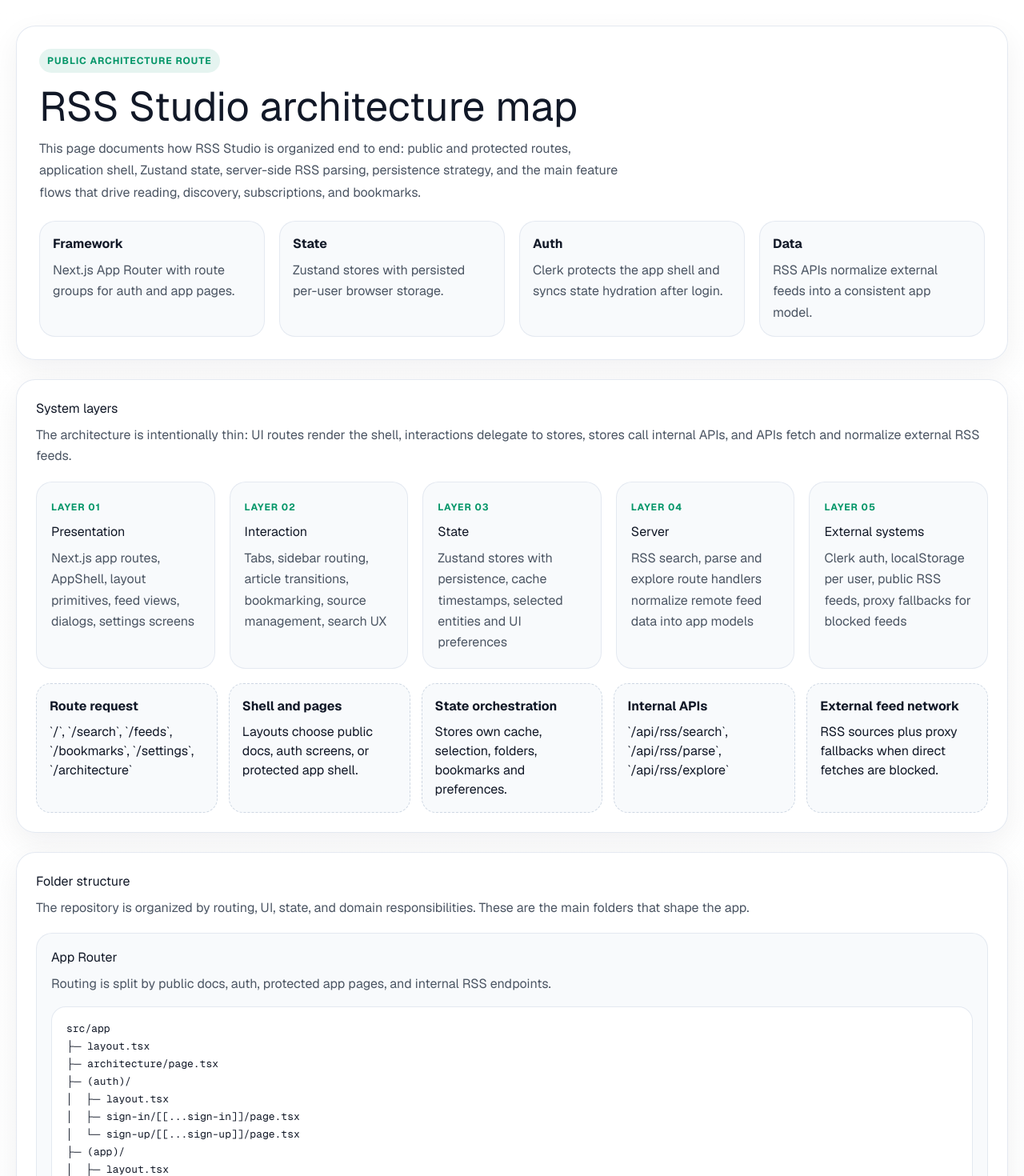
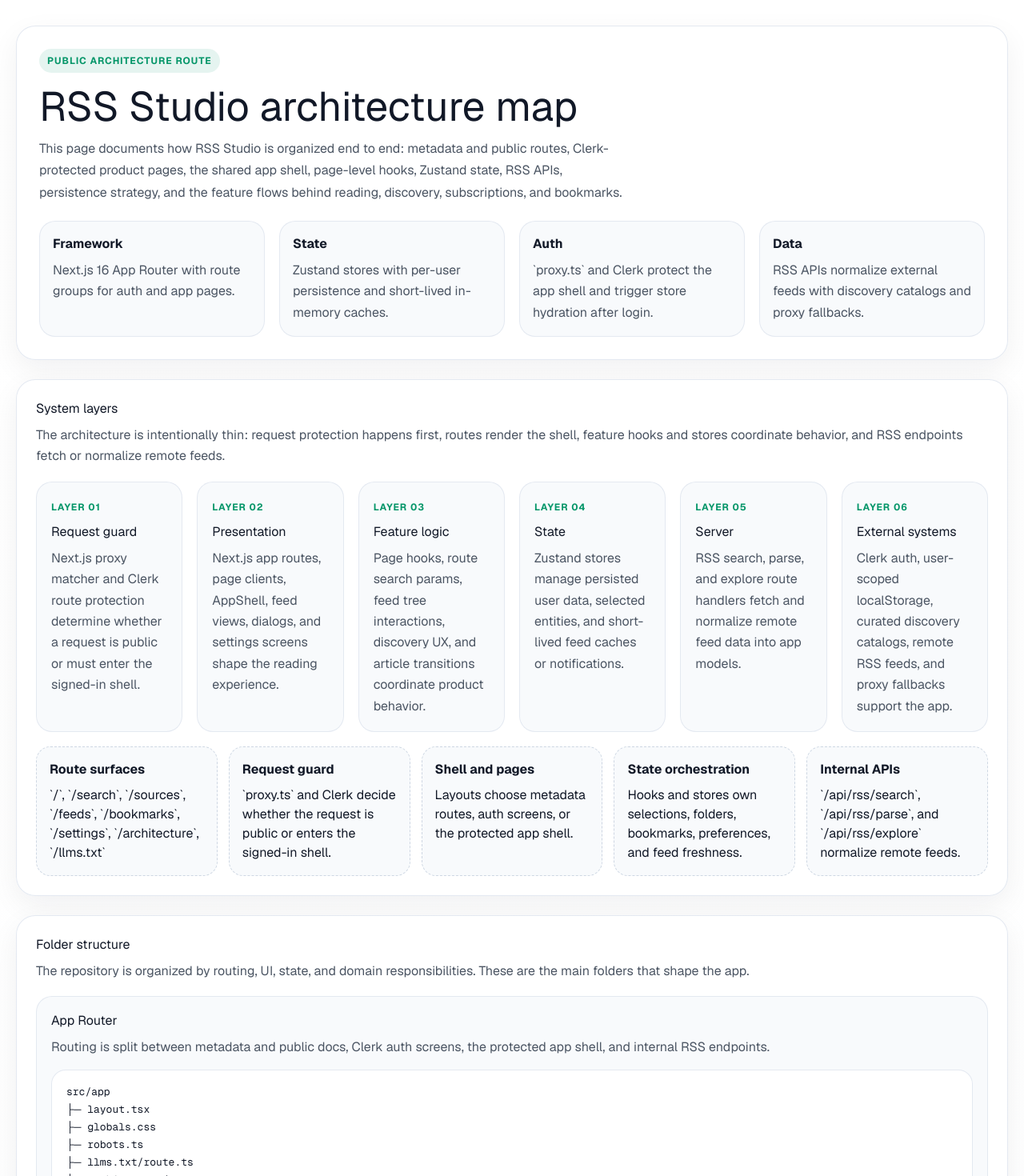
Before and after one commit to SupratikRulz/rss-studio, a Next.js app: page /architecture in a window 1280 px wide. Shown: the top 1470 px of the page at 80% size. Built offline with nearby package versions, Linux system fonts and the light colour scheme; no server answers.

Commit message:
Update readme and architecture file

```diff
--- a/src/app/architecture/page.tsx
+++ b/src/app/architecture/page.tsx
@@ -11,9 +11,13 @@
 const folderStructureSections = [
   {
     title: "App Router",
-    description: "Routing is split by public docs, auth, protected app pages, and internal RSS endpoints.",
+    description:
+      "Routing is split between metadata and public docs, Clerk auth screens, the protected app shell, and internal RSS endpoints.",
     tree: `src/app
 ├─ layout.tsx
+├─ globals.css
+├─ robots.ts
+├─ llms.txt/route.ts
 ├─ architecture/page.tsx
 ├─ (auth)/
 │  ├─ layout.tsx
@@ -34,8 +38,9 @@
    └─ explore/route.ts`,
   },
   {
-    title: "UI Components",
-    description: "The UI layer is grouped by feature area and shell primitives instead of a single generic components bucket.",
+    title: "Feature UI",
+    description:
+      "UI code is organized by shell primitives, reusable feed views, and page-specific component groups instead of a single flat components folder.",
     tree: `src/components
 ├─ layout/
 │  ├─ app-shell.tsx
@@ -43,6 +48,13 @@
 │  ├─ mobile-nav.tsx
 │  ├─ theme-provider.tsx
 │  └─ auth-sync.tsx
+├─ pages/
+│  ├─ today/
+│  ├─ search/
+│  ├─ feeds/
+│  ├─ sources/
+│  ├─ settings/
+│  └─ article/
 ├─ feed/
 │  ├─ feed-list.tsx
 │  ├─ feed-card.tsx
@@ -51,9 +63,12 @@
 │  ├─ feed-title-view.tsx
 │  ├─ bookmark-button.tsx
 │  └─ share-buttons.tsx
+├─ feeds/
+│  └─ feed-tree.tsx
 ├─ sources/
 │  └─ add-feed-dialog.tsx
 └─ ui/
+   ├─ native-select.tsx
    ├─ tabs.tsx
    ├─ dialog.tsx
    ├─ toast.tsx
@@ -62,7 +77,8 @@
   },
   {
     title: "State And Domain",
-    description: "State, helpers, and type definitions are isolated so business logic stays out of the page files.",
+    description:
+      "Business rules live in stores, page hooks, and lib helpers so route files stay thin and mostly compose feature clients.",
     tree: `src
 ├─ stores/
 │  ├─ feed-store.ts
@@ -70,14 +86,21 @@
 │  ├─ settings-store.ts
 │  └─ toast-store.ts
 ├─ hooks/
+│  ├─ pages/
+│  │  ├─ article/
+│  │  ├─ feeds/
+│  │  ├─ search/
+│  │  └─ today/
 │  └─ use-article-transition.ts
 ├─ lib/
+│  ├─ constants.ts
+│  ├─ discover-sources.ts
+│  ├─ schemas.ts
+│  ├─ seo.ts
 │  ├─ types.ts
-│  ├─ constants.ts
-│  ├─ schemas.ts
 │  ├─ utils.ts
 │  ├─ user-storage.ts
-│  └─ discover-sources.ts
+│  └─ ...
 └─ proxy.ts`,
   },
 ];
@@ -85,23 +108,27 @@
 const stateStores = [
   {
     name: "feed-store",
-    owns: "sources, folders, feedItems, exploreFeedItems, selectedArticle, source feed cache",
-    behavior: "Persists user data and caches feed fetches for 5 minutes before refreshing",
+    owns: "sources, folders, Today feed items, Explore feed items, selected source, selected article, source cache",
+    behavior:
+      "Persists subscriptions, folders, and the selected article while keeping 5-minute feed caches and loading flags in memory.",
   },
   {
     name: "bookmark-store",
     owns: "bookmarks keyed by generated ids",
-    behavior: "Persists bookmarks per user and prevents duplicate saves by article link",
+    behavior:
+      "Persists article snapshots per user and prevents duplicate saves by article link.",
   },
   {
     name: "settings-store",
     owns: "theme, readingFontSize, feedView",
-    behavior: "Persists reading preferences per user and clamps font size to safe bounds",
+    behavior:
+      "Persists reading preferences per user, supports light/dark/system themes, and clamps font size between 12 and 48.",
   },
   {
     name: "toast-store",
     owns: "temporary notifications",
-    behavior: "Creates short-lived status and error messages for failed feed operations",
+    behavior:
+      "Lives only in memory and auto-dismisses short-lived status or error messages after 4.5 seconds.",
   },
 ];
 
@@ -191,9 +218,9 @@
       "User presentation preferences such as theme, reading font size, and preferred feed layout.",
     sample: `{
   "state": {
-    "theme": "light",
+    "theme": "system",
     "readingFontSize": 16,
-    "feedView": "magazine"
+    "feedView": "cards"
   },
   "version": 0
 }`,
@@ -221,37 +248,37 @@
   {
     title: "1. App bootstrap and protection",
     steps: [
-      "Clerk middleware protects every route except `/sign-in`, `/sign-up`, and `/architecture`.",
+      "`src/proxy.ts` allows `/sign-in`, `/sign-up`, and `/architecture`, then protects everything else with Clerk.",
       "Root layout mounts `ClerkProvider` and `ThemeProvider` for all routes.",
       "Protected pages enter `src/app/(app)/layout.tsx`, which renders `AuthSync` and `AppShell`.",
-      "Auth sync migrates old local storage keys, sets the current user id, then rehydrates Zustand stores.",
+      "`AuthSync` migrates old storage keys, sets the current user id, then rehydrates feed, bookmark, and settings stores.",
     ],
   },
   {
     title: "2. Today and Explore feeds",
     steps: [
-      "Home page reads the selected tab from the URL so navigation state survives article back navigation.",
-      "The `me` tab pulls subscribed source urls from `feed-store` and calls `POST /api/rss/parse` for each source.",
-      "The `explore` tab calls `GET /api/rss/explore`, which aggregates curated public feeds from constants.",
-      "Responses are normalized to `FeedItem[]`, sorted by publish date and cached in Zustand.",
+      "The Today page reads the selected tab from the URL via `useTodayTab`, so navigation survives article back navigation.",
+      "The `me` tab loads subscribed sources from `feed-store` and calls `POST /api/rss/parse` for each one.",
+      "The `explore` tab lazily calls `GET /api/rss/explore`, which aggregates curated feeds from `constants.ts`.",
+      "Both flows end in shared `FeedList` rendering, with fresh results written back into `feed-store`.",
     ],
   },
   {
     title: "3. Search and subscribe flow",
     steps: [
       "Search page sends a query to `POST /api/rss/search`.",
-      "If the query looks like a URL, the API tries the url directly, then common feed paths, then parses recent items.",
-      "If the query is keyword-based, the API searches the curated discovery catalog.",
-      "Adding a source updates `feed-store`, invalidates the subscribed feed cache and shows the new source in the shell.",
+      "If the query looks like a URL, the API tries that URL directly, then probes common feed paths on the same origin.",
+      "If the query is keyword-based, the API searches the curated discovery catalog in `discover-sources.ts`.",
+      "Adding a source updates `feed-store`, resets feed freshness, and makes the source available in the shell and feeds views.",
     ],
   },
   {
     title: "4. Source and article reading flow",
     steps: [
-      "Selecting a source in navigation triggers `fetchSourceFeed(sourceId)` in `feed-store`.",
+      "Selecting a source in navigation pushes to `/feeds?source=...` and triggers `fetchSourceFeed(sourceId)` in `feed-store`.",
       "That request reuses a per-source cache when still fresh, otherwise re-fetches through `/api/rss/parse`.",
       "Selecting an article stores it in `selectedArticle` and navigates to `/article/[id]`.",
-      "Article page reads the stored item, renders the content, and allows sharing or bookmarking.",
+      "Article page reads the stored item, renders the content, and falls back to an article-not-found screen if the state was lost on refresh.",
     ],
   },
   {
@@ -259,7 +286,7 @@
     steps: [
       "Bookmark actions call `bookmark-store`, which saves or removes entries in user-scoped storage.",
       "Settings page updates theme, font size and feed view through `settings-store`.",
-      "Feed list components branch on `feedView` to render magazine, card, article or title-only layouts.",
+      "Feed list components branch on `feedView` to render `magazine`, `cards`, `article`, or `titleOnly` layouts.",
       "Toast messages surface partial feed failures without blocking the rest of the app.",
     ],
   },
@@ -269,66 +296,70 @@
   {
     title: "Access and hydration flowchart",
     accent: "green",
-    lead: ["User requests route", "Clerk middleware checks route"],
+    lead: ["User requests route", "`proxy.ts` checks the public matcher"],
     decision: "Public route?",
-    yes: ["Render route directly"],
+    yes: ["Render auth page or architecture page"],
     no: [
-      "Protect route with auth",
-      "Mount RootLayout + ClerkProvider",
-      "Mount AuthSync in app layout",
+      "Protect route with Clerk",
+      "Mount RootLayout + ThemeProvider",
+      "Mount AuthSync + AppShell",
       "Set current user id and rehydrate stores",
     ],
-    merge: "Route resolves to a public page or a hydrated app shell",
+    merge: "Route resolves to a public page or a hydrated product shell",
   },
   {
     title: "Today and Explore feed flowchart",
     accent: "blue",
-    lead: ["Open home page", "Read `tab` from URL"],
-    decision: "Tab is `me` or `explore`?",
-    yes: ["Load subscribed sources", "Call `/api/rss/parse` per source"],
-    no: ["Call `/api/rss/explore`"],
-    merge: "Normalize, sort, cache in `feed-store`, then render the feed list",
+    lead: ["Open `/` Today page", "Read `tab` from URL state"],
+    decision: "Tab is `me`?",
+    yes: ["Read subscribed sources", "Call `/api/rss/parse` per source"],
+    no: ["Call `/api/rss/explore`", "Merge curated Explore items"],
+    merge: "Store fresh results in `feed-store` and render `FeedList`",
   },
   {
     title: "Search and subscription flowchart",
     accent: "purple",
     lead: ["User enters query", "POST `/api/rss/search`"],
     decision: "Looks like a URL?",
-    yes: ["Try direct url + common feed paths", "Return feed match + preview items"],
-    no: ["Search curated discovery catalog", "Return matching categories"],
-    merge: "User adds source to `feed-store`, cache invalidates, shell and feeds refresh",
+    yes: ["Try the URL directly", "Probe common feed paths and return a feed preview"],
+    no: ["Search `discover-sources.ts` catalog", "Return matching categories and sources"],
+    merge: "User adds the source to `feed-store`, freshness resets, shell and feeds refresh",
   },
   {
     title: "Reading and bookmarking flowchart",
     accent: "amber",
-    lead: ["Select source or article"],
+    lead: ["Choose a source or article", "Update route or selected state"],
     decision: "Source selected?",
-    yes: ["Use source cache if fresh", "Fetch source via `/api/rss/parse` when stale"],
-    no: ["Store article in `selectedArticle`", "Navigate to `/article/[id]`"],
+    yes: ["Open `/feeds?source=...`", "Use source cache or refetch via `/api/rss/parse`"],
+    no: ["Store item in `selectedArticle`", "Navigate to `/article/[id]`"],
     merge: "Reading screen opens and bookmark actions persist through `bookmark-store`",
   },
 ];
 
 const architectureLayers = [
   {
-    label: "Presentation",
-    detail: "Next.js app routes, AppShell, layout primitives, feed views, dialogs, settings screens",
+    label: "Request guard",
+    detail: "Next.js proxy matcher and Clerk route protection determine whether a request is public or must enter the signed-in shell.",
   },
   {
-    label: "Interaction",
-    detail: "Tabs, sidebar routing, article transitions, bookmarking, source management, search UX",
+    label: "Presentation",
+    detail: "Next.js app routes, page clients, AppShell, feed views, dialogs, and settings screens shape the reading experience.",
+  },
+  {
+    label: "Feature logic",
+    detail: "Page hooks, route search params, feed tree interactions, discovery UX, and article transitions coordinate product behavior.",
   },
   {
     label: "State",
-    detail: "Zustand stores with persistence, cache timestamps, selected entities and UI preferences",
+    detail: "Zustand stores manage persisted user data, selected entities, and short-lived feed caches or notifications.",
   },
   {
     label: "Server",
-    detail: "RSS search, parse and explore route handlers normalize remote feed data into app models",
+    detail: "RSS search, parse, and explore route handlers fetch and normalize remote feed data into app models.",
   },
   {
     label: "External systems",
-    detail: "Clerk auth, localStorage per user, public RSS feeds, proxy fallbacks for blocked feeds",
+    detail: "Clerk auth, user-scoped localStorage, curated discovery catalogs, remote RSS feeds, and proxy fallbacks support the app.",
   },
 ];
 
@@ -1063,28 +1094,29 @@
           <div className="eyebrow">Public architecture route</div>
           <h1>RSS Studio architecture map</h1>
           <p>
-            This page documents how RSS Studio is organized end to end: public
-            and protected routes, application shell, Zustand state, server-side
-            RSS parsing, persistence strategy, and the main feature flows that
-            drive reading, discovery, subscriptions, and bookmarks.
+            This page documents how RSS Studio is organized end to end:
+            metadata and public routes, Clerk-protected product pages, the
+            shared app shell, page-level hooks, Zustand state, RSS APIs,
+            persistence strategy, and the feature flows behind reading,
+            discovery, subscriptions, and bookmarks.
           </p>
 
           <div className="meta-grid">
             <div className="meta-chip">
               <strong>Framework</strong>
-              <span>Next.js App Router with route groups for auth and app pages.</span>
+              <span>Next.js 16 App Router with route groups for auth and app pages.</span>
             </div>
             <div className="meta-chip">
               <strong>State</strong>
-              <span>Zustand stores with persisted per-user browser storage.</span>
+              <span>Zustand stores with per-user persistence and short-lived in-memory caches.</span>
             </div>
             <div className="meta-chip">
               <strong>Auth</strong>
-              <span>Clerk protects the app shell and syncs state hydration after login.</span>
+              <span>`proxy.ts` and Clerk protect the app shell and trigger store hydration after login.</span>
             </div>
             <div className="meta-chip">
               <strong>Data</strong>
-              <span>RSS APIs normalize external feeds into a consistent app model.</span>
+              <span>RSS APIs normalize external feeds with discovery catalogs and proxy fallbacks.</span>
             </div>
           </div>
         </section>
@@ -1092,9 +1124,9 @@
         <section className="panel">
           <h2>System layers</h2>
           <p>
-            The architecture is intentionally thin: UI routes render the shell,
-            interactions delegate to stores, stores call internal APIs, and APIs
-            fetch and normalize external RSS feeds.
+            The architecture is intentionally thin: request protection happens
+            first, routes render the shell, feature hooks and stores coordinate
+            behavior, and RSS endpoints fetch or normalize remote feeds.
           </p>
 
           <div className="layer-grid">
@@ -1109,24 +1141,24 @@
 
           <div className="diagram-strip">
             <div className="diagram-node">
-              <strong>Route request</strong>
-              <span>`/`, `/search`, `/feeds`, `/bookmarks`, `/settings`, `/architecture`</span>
+              <strong>Route surfaces</strong>
+              <span>`/`, `/search`, `/sources`, `/feeds`, `/bookmarks`, `/settings`, `/architecture`, `/llms.txt`</span>
+            </div>
+            <div className="diagram-node">
+              <strong>Request guard</strong>
+              <span>`proxy.ts` and Clerk decide whether the request is public or enters the signed-in shell.</span>
             </div>
             <div className="diagram-node">
               <strong>Shell and pages</strong>
-              <span>Layouts choose public docs, auth screens, or protected app shell.</span>
+              <span>Layouts choose metadata routes, auth screens, or the protected app shell.</span>
             </div>
             <div className="diagram-node">
               <strong>State orchestration</strong>
-              <span>Stores own cache, selection, folders, bookmarks and preferences.</span>
+              <span>Hooks and stores own selections, folders, bookmarks, preferences, and feed freshness.</span>
             </div>
             <div className="diagram-node">
               <strong>Internal APIs</strong>
-              <span>`/api/rss/search`, `/api/rss/parse`, `/api/rss/explore`</span>
-            </div>
-            <div className="diagram-node">
-              <strong>External feed network</strong>
-              <span>RSS sources plus proxy fallbacks when direct fetches are blocked.</span>
+              <span>`/api/rss/search`, `/api/rss/parse`, and `/api/rss/explore` normalize remote feeds.</span>
             </div>
           </div>
         </section>
@@ -1153,9 +1185,10 @@
           <h2>States and storages</h2>
           <p>
             RSS Studio keeps core domain state in Zustand stores and persists
-            selected slices into user-scoped localStorage keys. The examples
-            below reflect the actual persisted shape produced by Zustand
-            `persist`, including the `state` wrapper and `version` field.
+            only durable user data into Clerk-scoped localStorage keys. The
+            examples below reflect the actual persisted shape produced by
+            Zustand `persist`, including the `state` wrapper and `version`
+            field.
           </p>
 
           <div className="store-grid">
@@ -1177,8 +1210,8 @@
             Protected app pages mount <code>AuthSync</code>, which sets the
             active Clerk user id, migrates old generic local storage keys to
             user-scoped keys, then rehydrates the persisted stores. This keeps
-            feed subscriptions, bookmarks and settings isolated between users on
-            the same browser.
+            subscriptions, folders, bookmarks, and settings isolated between
+            users on the same browser.
           </div>
 
           <div className="storage-grid">
--- a/src/components/layout/app-shell.tsx
+++ b/src/components/layout/app-shell.tsx
@@ -1,13 +1,25 @@
 "use client";
 
+import { Suspense } from "react";
 import Sidebar from "./sidebar";
 import MobileNav from "./mobile-nav";
 import ToastContainer from "@/components/ui/toast";
 
+function SidebarFallback() {
+  return (
+    <aside
+      aria-hidden="true"
+      className="hidden lg:flex w-60 shrink-0 border-r border-gray-200 dark:border-neutral-800 bg-gray-50/50 dark:bg-neutral-950"
+    />
+  );
+}
+
 export default function AppShell({ children }: { children: React.ReactNode }) {
   return (
     <div className="flex min-h-screen bg-white dark:bg-neutral-950">
-      <Sidebar />
+      <Suspense fallback={<SidebarFallback />}>
+        <Sidebar />
+      </Suspense>
       <main className="flex-1 min-w-0 pb-20 lg:pb-0">{children}</main>
       <MobileNav />
       <ToastContainer />
```
Also changed, not shown: 1 other file (tests, documents, lock files or other folders).
